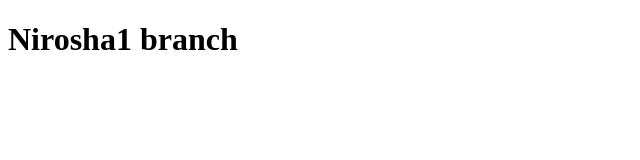
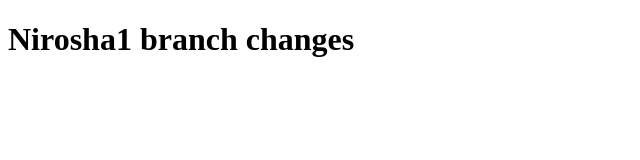
Before and after one commit to Niroshas90/Terraform_git, a plain HTML site: page github.html in a window 1280 px wide. Shown: the whole page, without its empty margins (0-640 px from the left). Drawn offline with Linux system fonts and the light colour scheme.

Commit message:
edited github

```diff
--- a/github.html
+++ b/github.html
@@ -6,6 +6,6 @@
     <title>NIROSHA'S GITHUB</title>
 </head>
 <body>
-    <h1> Nirosha1 branch</h1>
+    <h1> Nirosha1 branch changes</h1>
 </body>
 </html>
```
